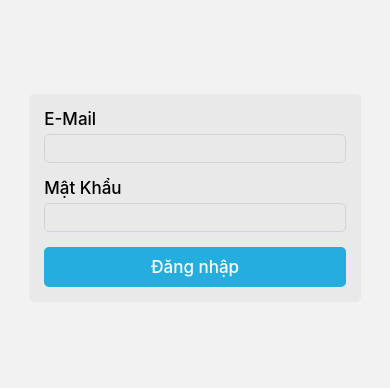
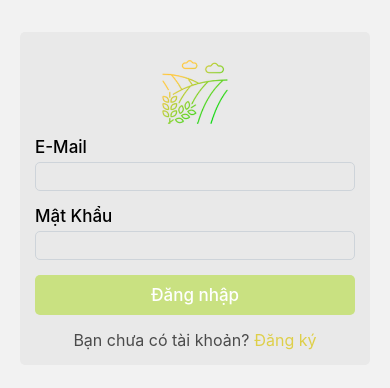
Before and after one commit to duynguyen377110/LANDS-APP, a React Native app: screen /signin in a window 390 px wide. Shown: the part 224-612 px from the top of the page. Built offline with nearby package versions, Linux system fonts and the light colour scheme.

Commit message:
#Commit 17.03.2024 config icon.

```diff
--- a/app.json
+++ b/app.json
@@ -19,7 +19,7 @@
     },
     "android": {
       "adaptiveIcon": {
-        "foregroundImage": "./assets/adaptive-icon.png",
+        "foregroundImage": "./assets/ic_launcher_foreground.png",
         "backgroundColor": "#ffffff"
       },
       "package": "com.duy377110.LANDSAPP"
--- a/components/common/common-button/common-button.jsx
+++ b/components/common/common-button/common-button.jsx
@@ -6,7 +6,10 @@ const CommonButton = (props) => {
     return (
         <TouchableOpacity
             onPress={props.click}
-            style={[commonStyles.button.normal]}>
+            style={[
+                commonStyles.button.normal,
+                props.width === 'full'? commonStyles.button.full : {}
+            ]}>
             <Text style={[commonStyles.button.title]}>{props.title}</Text>
         </TouchableOpacity>
     )
--- a/components/common/common-input/common-input.style.jsx
+++ b/components/common/common-input/common-input.style.jsx
@@ -9,6 +9,7 @@ const styles = StyleSheet.create({
     },
     inputComponent: {
         marginBottom: 10,
+        width: '100%',
     },
     input: {
         borderWidth: 1,
@@ -22,7 +23,7 @@ const styles = StyleSheet.create({
         borderColor: 'red'
     },
     messageInvalid: {
-        color: 'red'
+        color: commonStyles.common.colorError
     }
 })
 
--- a/components/screens/screen-signin/screen-signin.jsx
+++ b/components/screens/screen-signin/screen-signin.jsx
@@ -1,9 +1,11 @@
-import { View, KeyboardAvoidingView, Platform } from "react-native";
+import { Image, View, Text, KeyboardAvoidingView, Platform } from "react-native";
 import useValdator from "../../../hook/use-validator";
 
 import CommonInput from "../../common/common-input/common-input";
 import CommonButton from "../../common/common-button/common-button";
 import { commonStyles } from "../../../styles";
+
+const icon = require("../../../assets/ic_launcher_foreground.png");
 
 const ScreenSignin = (props) => {
     const {
@@ -33,8 +35,12 @@ const ScreenSignin = (props) => {
         <KeyboardAvoidingView
             behavior="padding"
             keyboardVerticalOffset={Platform.OS === 'ios'? 100 : 0}
-            style={{flex: 1, flexDirection: 'row', alignItems: 'center', justifyContent:'center'}}>
+            style={[commonStyles.form.fromContainer]}>
             <View style={[commonStyles.form.wrapper]}>
+                <Image
+                    style={[commonStyles.form.formIcon]}
+                    source={icon} />
+
                 <CommonInput
                     label='E-mail'
                     value={emailVal}
@@ -50,7 +56,13 @@ const ScreenSignin = (props) => {
 
                 <CommonButton
                 title="Đăng nhập"
+                width="full"
                 click={onSignInHandler}/>
+
+                <View style={[commonStyles.form.fromSugget]}>
+                    <Text style={[commonStyles.form.formSuggetDes]}>Bạn chưa có tài khoản?</Text>
+                    <Text style={[commonStyles.form.formSuggetLink]}>Đăng ký</Text>
+                </View>
             </View>
         </KeyboardAvoidingView>
     )
--- a/hook/use-validator.jsx
+++ b/hook/use-validator.jsx
@@ -16,7 +16,7 @@ const valid = (key, value) => {
         } else {
             return {
                 status: false,
-                message: 'Input must enter value'
+                message: 'Nội dung không được trống'
             }
         }
     }
@@ -30,7 +30,7 @@ const valid = (key, value) => {
         } else {
             return {
                 status: false,
-                message: 'Input must enter email'
+                message: 'E-mail không hợp lệ'
             }
         }
     }
@@ -44,7 +44,7 @@ const valid = (key, value) => {
         } else {
             return {
                 status: false,
-                message: 'Enter password less 6 charter'
+                message: 'Mật khẩu phải có 6ký tự và ký tự đặc biệt'
             }
         }
     }
@@ -58,7 +58,7 @@ const valid = (key, value) => {
         } else {
             return {
                 status: false,
-                message: 'Enter phone number'
+                message: 'Số điện thoại không hợp lệ'
             }
         }
     }
--- a/styles.jsx
+++ b/styles.jsx
@@ -1,17 +1,47 @@
-import { StyleSheet } from "react-native";
+import { StyleSheet, Dimensions } from "react-native";
 
 const styles = {
-    colorFirst: '#25adde',
+    colorFirst: '#c9e181',
+    colorTwo: '#decf49',
+    colorText: '#4b4b4b',
+    colorError: '#f15454',
     bgForm: '#e9e9e9',
-    borderInput: '#ced4da'
+    borderInput: '#ced4da',
 }
 
 const form = StyleSheet.create({
+    fromContainer: {
+        flex: 1,
+        flexDirection: 'row',
+        alignItems: 'center',
+        justifyContent:'center',
+        padding: 20,
+    },
     wrapper: {
+        flex: 1,
+        alignItems: 'center',
         backgroundColor: styles.bgForm,
         borderRadius: 5,
         padding: 15,
         width:'85%'
+    },
+    formIcon: {
+        borderRadius: 50,
+        height: 90,
+        width: 90,
+    },
+    fromSugget: {
+        flexDirection: 'row',
+        gap: 5,
+        marginTop: 15,
+    },
+    formSuggetDes: {
+        color: styles.colorText,
+        fontSize: 16,
+    },
+    formSuggetLink: {
+        color: styles.colorTwo,
+        fontSize: 16,
     }
 })
 
@@ -20,6 +50,9 @@ const button = StyleSheet.create({
         backgroundColor: styles.colorFirst,
         borderRadius: 5,
         padding: 10,
+    },
+    full: {
+        width: '100%',
     },
     title: {
         color:'#ffffff',
```
Also changed, not shown: assets/ic_launcher_foreground.png (added).
